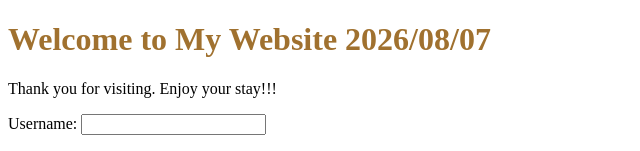
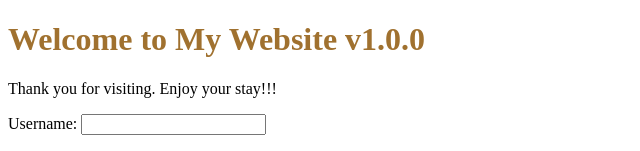
Before and after one commit to chuacongtai/nodejs-github-action-ecs-blue-green, a website: page public/index.html in a window 1280 px wide. Shown: the top 151 px of the page, without its empty margins (0-640 px from the left). Drawn offline with Linux system fonts and the light colour scheme.

Commit message:
modify Index, test CICD by tag

```diff
--- a/public/index.html
+++ b/public/index.html
@@ -7,7 +7,7 @@
 </head>
 
 <body>
-    <h1 id="welcome" style="color: #A0712F;">Welcome to My Website 2026/08/07</h1>
+    <h1 id="welcome" style="color: #A0712F;">Welcome to My Website v1.0.0</h1>
     <p>Thank you for visiting. Enjoy your stay!!!</p>
 
     <form action="/api/login" method="POST">
```
Also changed, not shown: .github/workflows/build-docker.yml.
